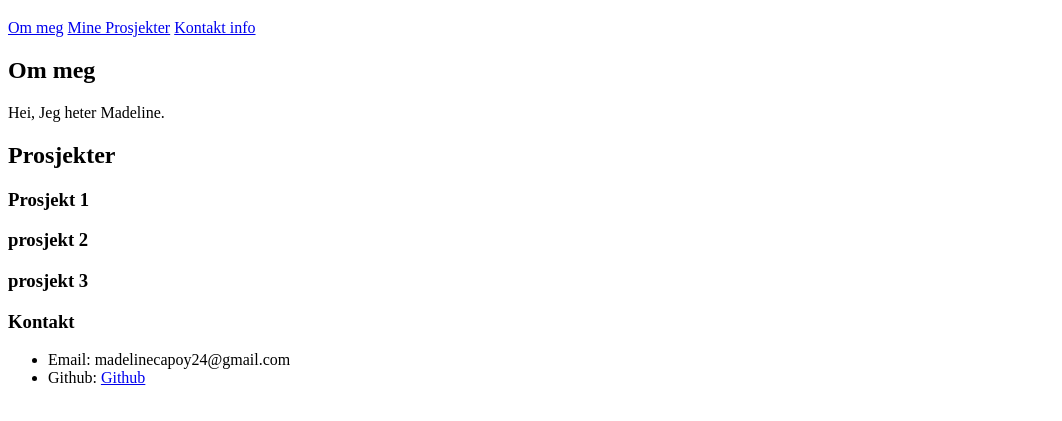
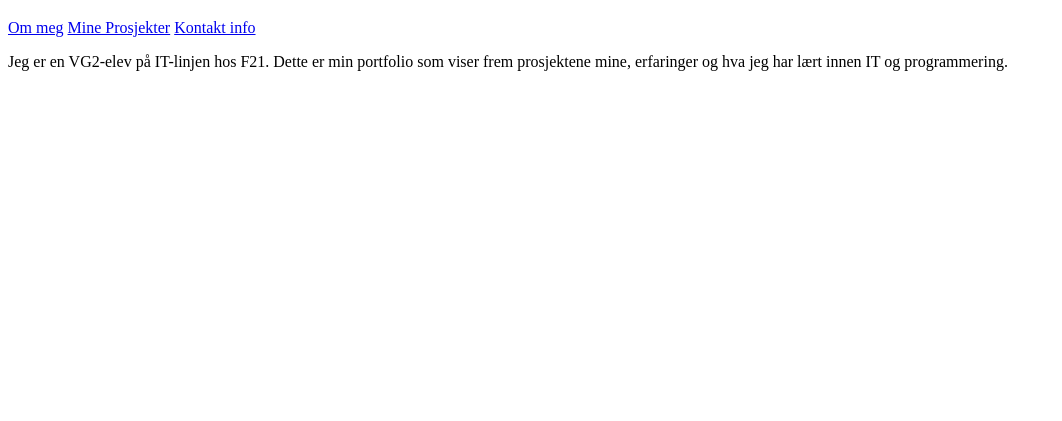
Before and after one commit to m4dde/m4dde.github.io, a plain HTML site: page index.html in a window 1280 px wide. Shown: the part 61-482 px from the top of the page, without its empty margins (0-1062 px from the left). Drawn offline with Linux system fonts and the light colour scheme; a script that the page names is missing.

Commit message:
seksjon for intro
Introduksjonsboks med forklaring på hva nettsiden handler om.

```diff
--- a/index.html
+++ b/index.html
@@ -16,36 +16,11 @@
     </header>
 
     <main>
-        <section>
-            <h2>Om meg</h2>
-            <p>Hei, Jeg heter Madeline.</p>
+        <section id="home">
+            <div id="intro">
+                <p>Jeg er en VG2-elev på IT-linjen hos F21. Dette er min portfolio som viser frem prosjektene mine, erfaringer og hva jeg har lært innen IT og programmering.</p>
+            </div>
         </section>
-
-        <section id="projects" class="section">
-            <h2>Prosjekter</h2>
-            <div class="projects-container">
-              <div class="project-card">
-                <h3>Prosjekt 1</h3>
-                <p></p>
-              </div>
-              <div class="project-card">
-                <h3>prosjekt 2</h3>
-                <p></p>
-              </div>
-              <div class="project-card">
-                <h3>prosjekt 3</h3>
-                <p></p>
-              </div>
-            </div>
-          </section>
-
-          <section>
-            <h3>Kontakt</h3>
-            <ul>
-                <li>Email: madelinecapoy24@gmail.com</li>
-                <li>Github: <a href="https://github.com" target="_blank">Github</a></li>
-            </ul>
-          </section>
     </main>
 
     <script src="script.js"></script>
```
